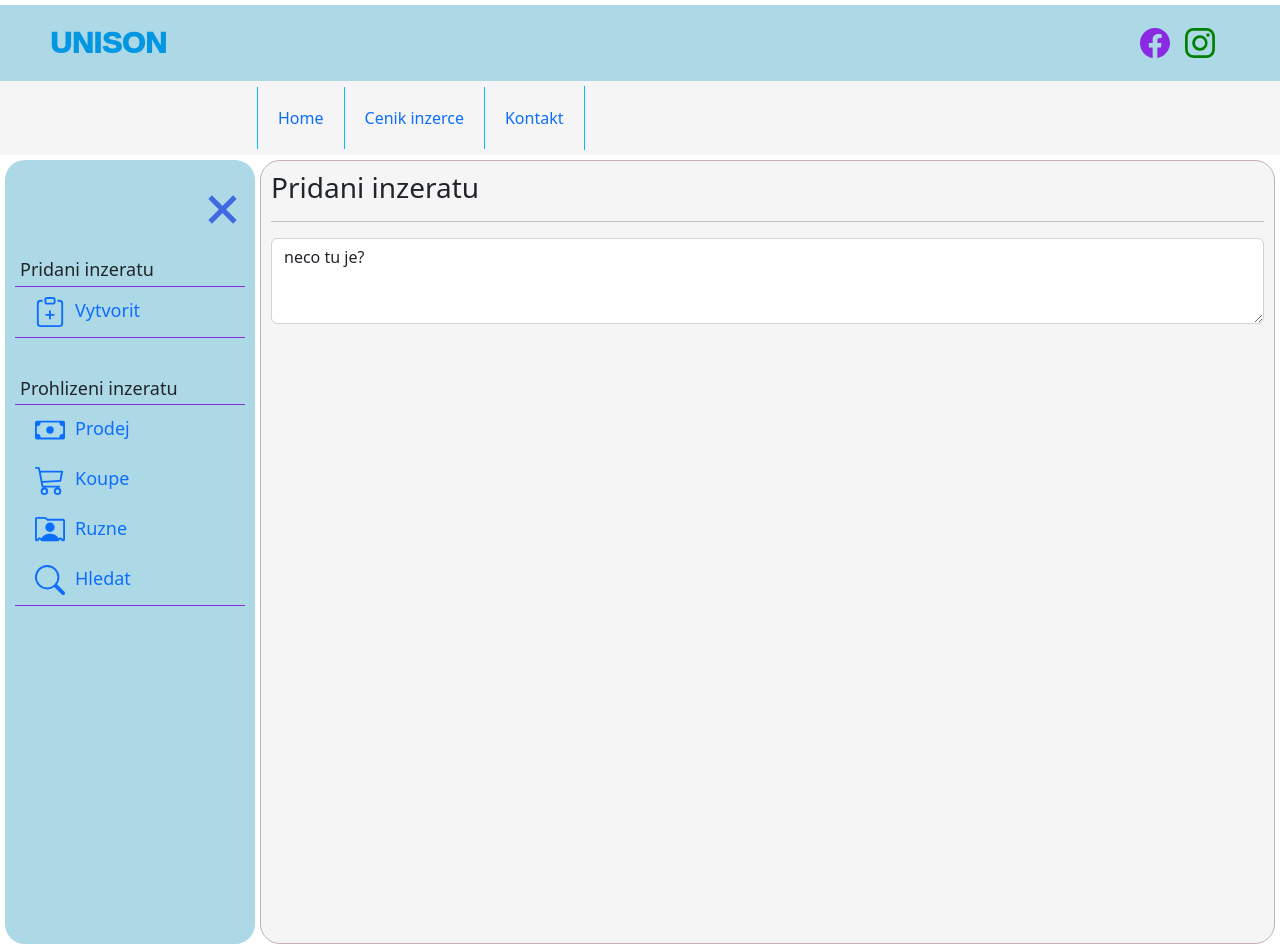
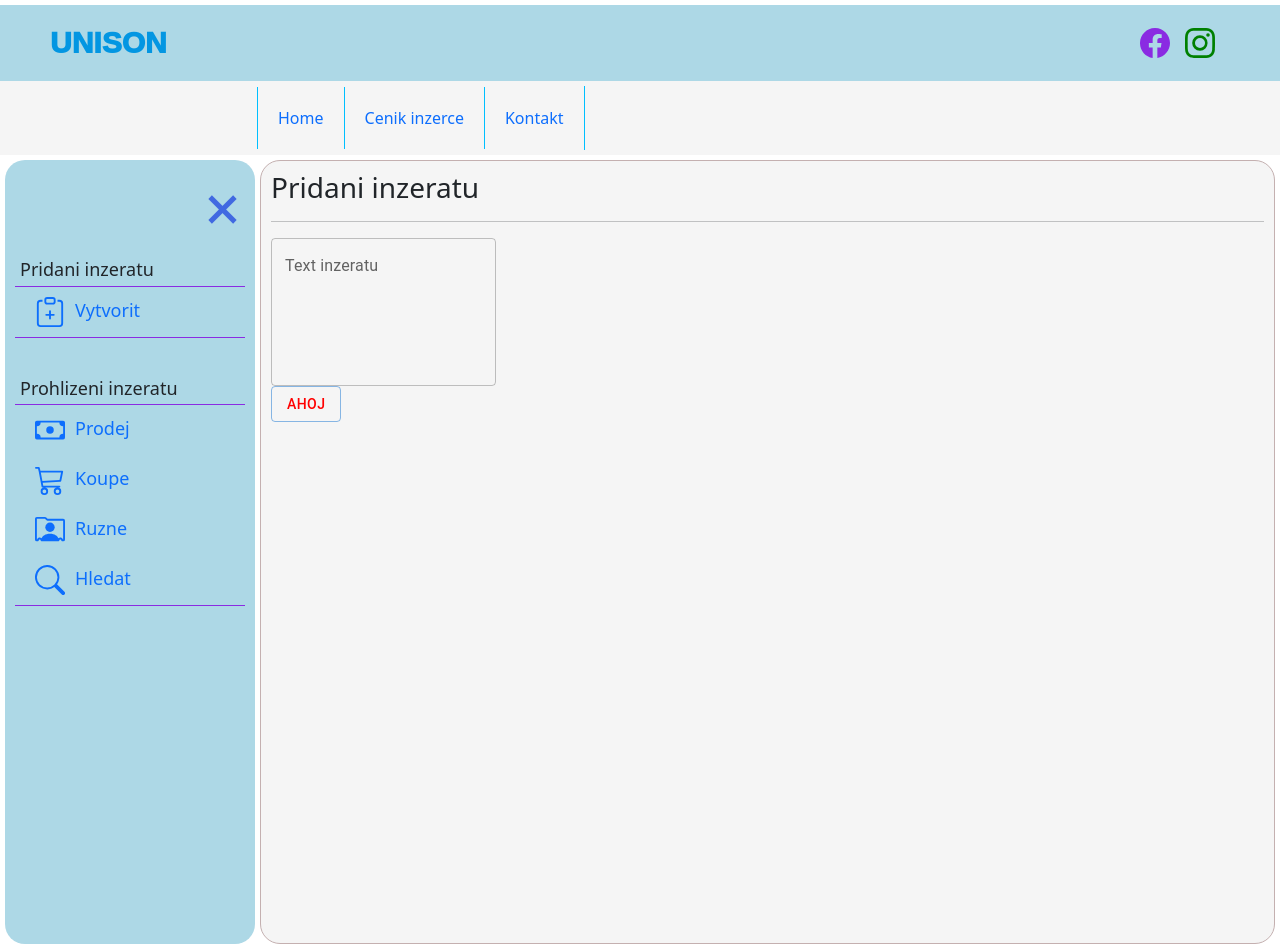
Before and after one commit to SekacMervin/unison, a React (Create React App) app: page /addInzert in a window 1280 px wide. Built offline with nearby package versions, Linux system fonts and the light colour scheme.

Commit message:
instalace MUI styles

```diff
--- a/package.json
+++ b/package.json
@@ -3,17 +3,23 @@
   "version": "0.1.0",
   "private": true,
   "dependencies": {
+    "@emotion/react": "^11.10.5",
+    "@emotion/styled": "^11.10.5",
+    "@mui/material": "^5.11.5",
+    "@mui/styled-engine-sc": "^5.11.0",
     "@testing-library/jest-dom": "^5.16.5",
     "@testing-library/react": "^13.4.0",
     "@testing-library/user-event": "^13.5.0",
     "bootstrap": "^5.2.3",
     "classnames": "^2.3.2",
+    "mui": "^0.0.1",
     "node-sass": "^7.0.3",
     "react": "^18.2.0",
     "react-bootstrap": "^2.7.0",
     "react-bootstrap-icons": "^1.10.2",
     "react-dom": "^18.2.0",
     "react-scripts": "5.0.1",
+    "styled-components": "^5.3.6",
     "web-vitals": "^2.1.4"
   },
   "scripts": {
--- /dev/null
+++ b/src/Styles/Components.scss
@@ -0,0 +1,5 @@
+
+#neco
+{
+    color:red;
+}
--- a/src/Styles/Styles.scss
+++ b/src/Styles/Styles.scss
@@ -1,3 +1,4 @@
 // Import others .scss
 @use './Layout.scss';
+@use './Components.scss';
 @import '~bootstrap/scss/bootstrap.scss';
--- a/src/pages/AddInzert.js
+++ b/src/pages/AddInzert.js
@@ -1,8 +1,9 @@
 
 //// Import packages
 import React from "react";
-import {GetTextArea} from "../Components/Inputs";
-
+import Button from '@mui/material/Button';
+import TextField from '@mui/material/TextField';
+import styles from "../Styles/Styles.scss";
 
 
 //// Function
@@ -14,7 +15,9 @@ const AddInzert = () =>
                 Pridani inzeratu
             </h3>
             <hr></hr>
-            <GetTextArea/>
+            <TextField multiline auto minRows={5} label="Text inzeratu"></TextField>
+            <br></br>
+            <Button className="button-moje" variant="outlined" id="neco" >Ahoj</Button>
         </>
     );
 };
```
Also changed, not shown: 1 other file (tests, documents, lock files or other folders).
